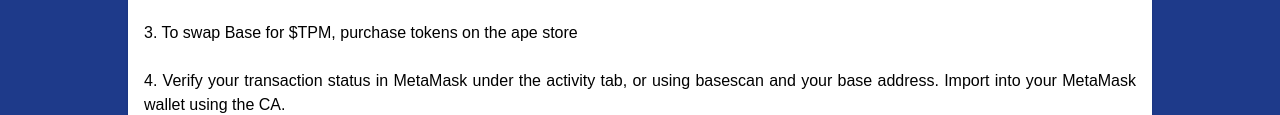
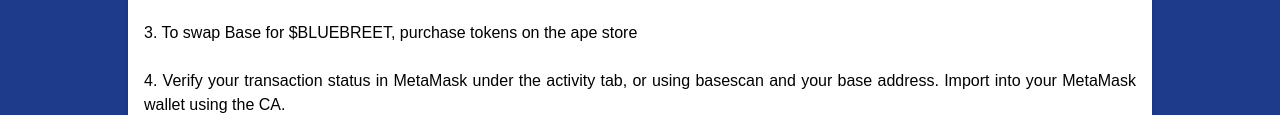
Before and after one commit to ekopurnama25/brett, a plain HTML site: page index.html in a window 1280 px wide. Shown: the part 1035-1150 px from the top of the page. Drawn offline with nearby package versions, Linux system fonts and the light colour scheme.

Commit message:
first commit

```diff
--- a/index.html
+++ b/index.html
@@ -155,7 +155,7 @@
                             </br>
                             <h1 class="font-rubik text-1xl">2. Connect to a decentralized exchange (DEX) like MATCHA, LI.FI, or any fitting. Open the DEX website and click on “Connect Wallet”.Then select METAMASK</h1>
                             </br>
-                            <h1 class="font-rubik text-1xl">3. To swap Base for $TPM, purchase tokens on the ape store</h1>
+                            <h1 class="font-rubik text-1xl">3. To swap Base for $BLUEBREET, purchase tokens on the ape store</h1>
                             </br>
                             <h1 class="font-rubik text-1xl">4. Verify your transaction status in MetaMask under the activity tab, or using basescan and your base address. Import into your MetaMask wallet using the CA.</h1>
                         </div>
```
